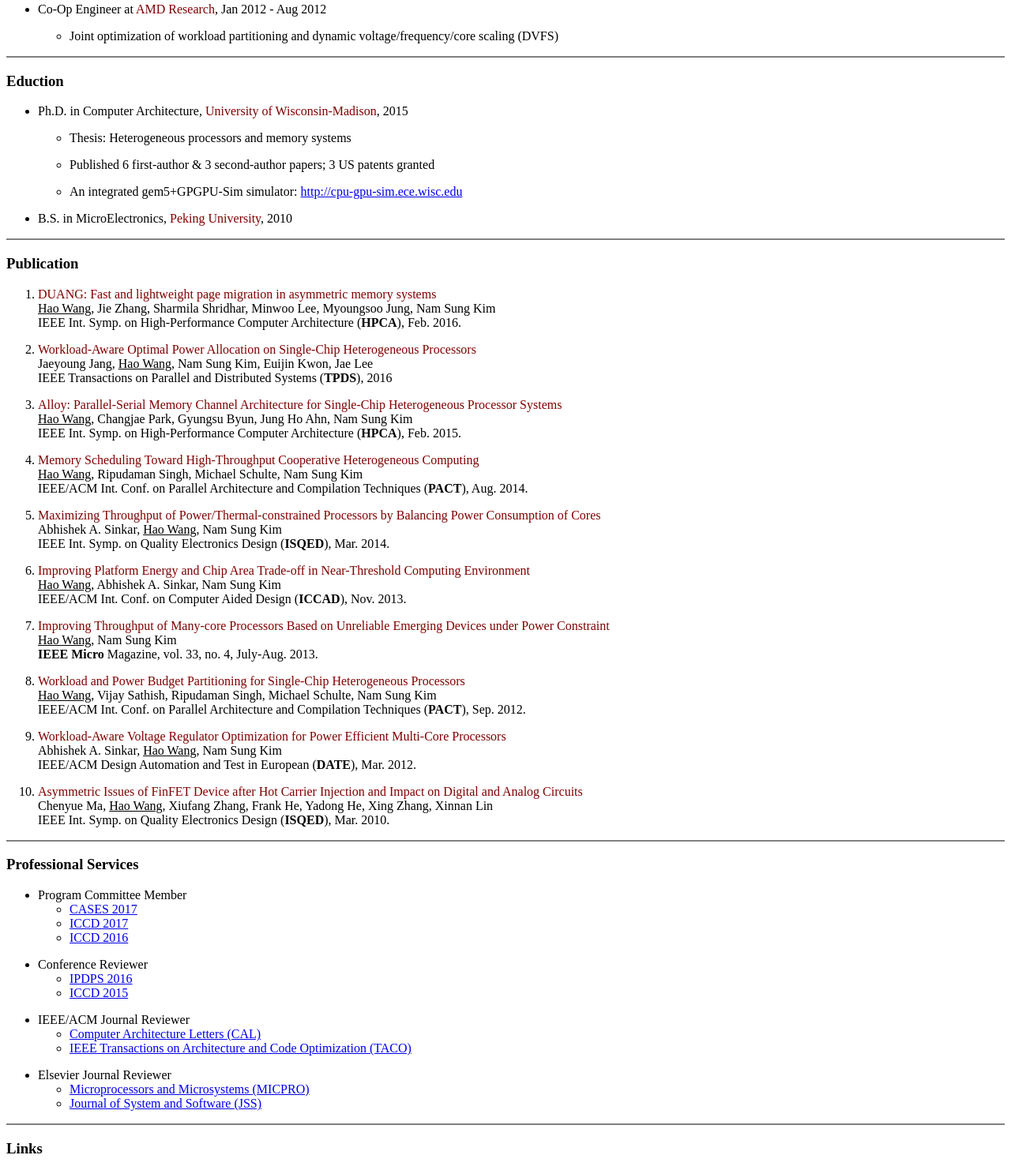
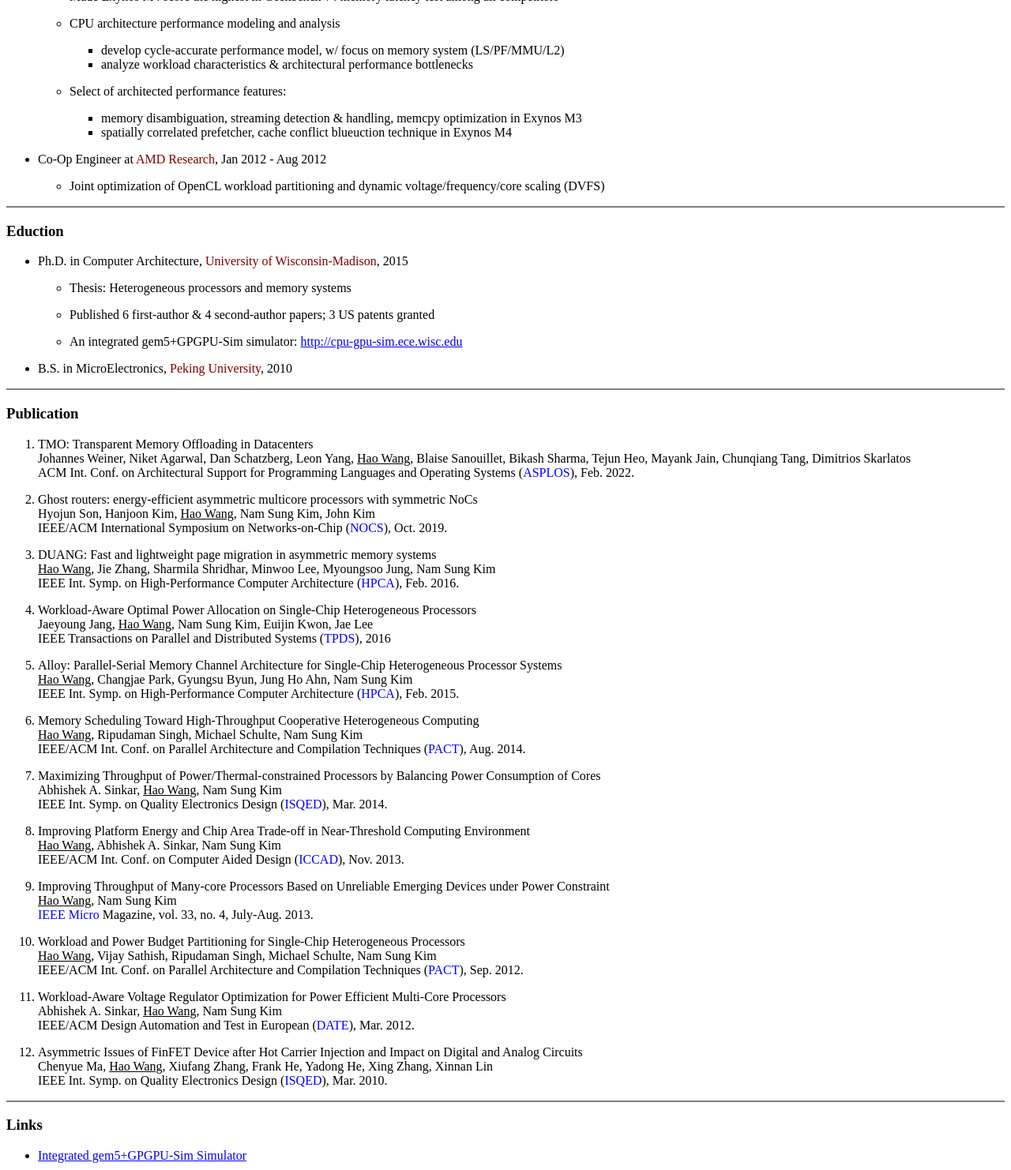
Before and after one commit to pkuwangh/pkuwangh.github.io, a plain HTML site: page index.html in a window 1280 px wide. Shown: the part 795-2277 px from the top of the page at 79% size. Drawn offline with Linux system fonts and the light colour scheme.

Commit message:
fb update

```diff
--- a/index.html
+++ b/index.html
@@ -8,62 +8,72 @@
 
 <table border="0" width = "100%" cellpadding="3">
     <tr>
-        <font size="5">Hao Wang</font><br>
-        <br>
-        Senior Staff Engineer<br>
-        Hygon Austin R&D Center<br>
-        <br>
+        <font size="6">Hao Wang</font><br>
     </tr>
 </table>
 
 
 <hr noshade="noshade">
 <h3>
-    <b>About Me</b>
+    About Me
 </h3>
-I am a Senior Staff Engineer at Hygon Austin R&D Center (HARC).<br>
-Before joining HARC in Oct 2017, I spent 2.5 years at Samsung as a Performance Architect for the Samsung's premium ARM-based CPU that goes into high-end Exynos SOCs.
-<br><br>
+I am a Performance & Capacity Engineer at Facebook/Meta. I work in a hardware performance team within Facebook Infra that
+<ul>
+    <p><li>define hardware roadmap for CPU, memory, accelerators, storage.</li></p>
+    <p><li>build hardware solutions and productionize future platforms.</li></p>
+    <p><li>evaluate next-gen hardware products with real-world application & traffic.</li></p>
+</ul>
+
+Before joining Facebook in Oct 2019, I spent 5+ years in CPU architecture/micro-architecture design
+<ul>
+    <p><li>at Samsung working on ARM CPU core that goes into the high-end Exynos SoCs for Samsung's premium Galaxy phones.</li></p>
+    <p><li>at Hygon working on x86 CPU core & SoC that hits server & HPC market in China.</li></p>
+</ul>
+<br>
 I received my PhD from University of Wisconsin-Madison working with Prof. <a href="http://icsl.ece.illinois.edu/member.html" target="_blank">Nam Sung Kim</a> in 2015,
 and my bachelor from Peking University in 2010.<br>
 
 
 <hr noshade="noshade">
 <h3>
-    <b>Industry Experience</b>
+    Industry Experience
 </h3>
 
 <ul>
     <p><li>
-    Senior Staff Engineer at <font color="maroon">Hygon Austin R&D Center</font>, Oct 2017 - Present<br>
+        Performance & Capacity Engineer at <font color="maroon">Facebook/Meta</font>, Oct 2019 - Present<br>
+    </li></p>
+
+    <p><li>
+        CPU/SoC Performance Architect at <font color="maroon">Hygon Austin R&D Center</font>, Oct 2017 - Sep 2019<br>
         <ul>
-        <p><li>Build performance study & analysis infrastructure (C++/Python) for server CPU architectural design</li></p>
-        <ul>
-            <li>build simpoint trace analysis framework, performance study flow, and statistics analysis tool</li>
-            <li>conduct model vs. silicon correlation; improved correlated ratio from ~70% to 90%+</li>
-        </ul>
+            <p><li>Worked on building the performance model for AMD Zen1 from scratch; 1 US + 2 CN patents granted</li></p>
             <p><li>Architected data prefetcher for next-gen CPU</li></p>
             <ul>
-            <li>significant changes to AMD Zen’s design w/ centralized confidence/aggressiveness control</li>
                 <li>designed a pointer engine to capture memory access patterns on complicated data structures</li>
+            </ul>
+            <p><li>Build performance study & analysis infrastructure for server CPU architectural design</li></p>
+            <ul>
+                <li>drive model vs. RTL correlation; improved correlation ratio from ~70% to 90%+</li>
+                <li>build simpoint trace analysis framework, performance study flow, and statistics analysis tool</li>
             </ul>
         </ul>
     </li></p>
 
     <p><li>
-    Senior Performance Architect at <font color="maroon">Samsung Austin R&D Center</font>, Jun 2015 - Oct 2017<br>
+        CPU Performance Architect at <font color="maroon">Samsung Austin R&D Center</font>, Jun 2015 - Oct 2017<br>
         <ul>
-        <p><li>Involved in 4 gens of Exynos mobile CPU design; filed 2 US patents; promoted after 1.5 years</li></p>
+            <p><li>Involved in 4 gens of Exynos mobile CPU design; 2 US patents granted</li></p>
             <p><li>Made Exynos M4 score the highest in Geekbench v4 memory latency test among all competitors</li></p>
-        <p><li>CPU architecture performance modeling (C++) and analysis</li></p>
+            <p><li>CPU architecture performance modeling and analysis</li></p>
             <ul>
-            <li>develop a cycle-accurate performance simulator, w/ focus on memory system (LS/PF/MMU/L2)</li>
+                <li>develop cycle-accurate performance model, w/ focus on memory system (LS/PF/MMU/L2)</li>
                 <li>analyze workload characteristics & architectural performance bottlenecks</li>
             </ul>
             <p><li>Select of architected performance features:</li></p>
             <ul>
                 <li>memory disambiguation, streaming detection & handling, memcpy optimization in Exynos M3</li>
-            <li>spatially correlated prefetcher, cache conflict reduction technique in Exynos M4</li>
+                <li>spatially correlated prefetcher, cache conflict blueuction technique in Exynos M4</li>
             </ul>
         </ul>
     </li></p>
@@ -71,7 +81,7 @@ and my bachelor from Peking University in 2010.<br>
     <p><li>
         Co-Op Engineer at <font color="maroon">AMD Research</font>, Jan 2012 - Aug 2012<br>
         <ul>
-        <p><li>Joint optimization of workload partitioning and dynamic voltage/frequency/core scaling (DVFS)</li></p>
+            <p><li>Joint optimization of OpenCL workload partitioning and dynamic voltage/frequency/core scaling (DVFS)</li></p>
         </ul>
     </li></p>
 </ul>
@@ -79,7 +89,7 @@ and my bachelor from Peking University in 2010.<br>
 
 <hr noshade="noshade">
 <h3>
-    <b>Eduction</b>
+    Eduction
 </h3>
 
 <ul>
@@ -87,7 +97,7 @@ and my bachelor from Peking University in 2010.<br>
         Ph.D. in Computer Architecture, <font color="maroon">University of Wisconsin-Madison</font>, 2015<br>
         <ul>
             <p><li>Thesis: Heterogeneous processors and memory systems</li></p>
-        <p><li>Published 6 first-author & 3 second-author papers; 3 US patents granted</li></p>
+            <p><li>Published 6 first-author & 4 second-author papers; 3 US patents granted</li></p>
             <p><li>An integrated gem5+GPGPU-Sim simulator: <a href="http://cpu-gpu-sim.ece.wisc.edu" target="_blank">http://cpu-gpu-sim.ece.wisc.edu</a></li></p>
         </ul>
     </li></p>
@@ -100,68 +110,80 @@ and my bachelor from Peking University in 2010.<br>
 
 <hr noshade="noshade">
 <h3>
-    <b>Publication</b>
+    Publication
 </h3>
 
 <ol>
     <p><li>
-    <font color="maroon">DUANG: Fast and lightweight page migration in asymmetric memory systems</font>
-    <br><u>Hao Wang</u>, Jie Zhang, Sharmila Shridhar, Minwoo Lee, Myoungsoo Jung, Nam Sung Kim
-    <br>IEEE Int. Symp. on High-Performance Computer Architecture (<b>HPCA</b>), Feb. 2016.
+        TMO: Transparent Memory Offloading in Datacenters
+        <br>Johannes Weiner, Niket Agarwal, Dan Schatzberg, Leon Yang, <u>Hao Wang</u>, Blaise Sanouillet, Bikash Sharma, Tejun Heo, Mayank Jain, Chunqiang Tang, Dimitrios Skarlatos
+        <br>ACM Int. Conf. on Architectural Support for Programming Languages and Operating Systems (<font color="blue">ASPLOS</font>), Feb. 2022.
     </li></p>
 
     <p><li>
-    <font color="maroon">Workload-Aware Optimal Power Allocation on Single-Chip Heterogeneous Processors</font>
-    <br>Jaeyoung Jang, <u>Hao Wang</u>, Nam Sung Kim, Euijin Kwon, Jae Lee
-    <br>IEEE Transactions on Parallel and Distributed Systems (<b>TPDS</b>), 2016
+        Ghost routers: energy-efficient asymmetric multicore processors with symmetric NoCs
+        <br>Hyojun Son, Hanjoon Kim, <u>Hao Wang</u>, Nam Sung Kim, John Kim
+        <br>IEEE/ACM International Symposium on Networks-on-Chip (<font color="blue">NOCS</font>), Oct. 2019.
     </li></p>
 
     <p><li>
-    <font color="maroon">Alloy: Parallel-Serial Memory Channel Architecture for Single-Chip Heterogeneous Processor Systems</font>
-    <br><u>Hao Wang</u>, Changjae Park, Gyungsu Byun, Jung Ho Ahn, Nam Sung Kim
-    <br>IEEE Int. Symp. on High-Performance Computer Architecture (<b>HPCA</b>), Feb. 2015.
+        DUANG: Fast and lightweight page migration in asymmetric memory systems
+        <br><u>Hao Wang</u>, Jie Zhang, Sharmila Shridhar, Minwoo Lee, Myoungsoo Jung, Nam Sung Kim
+        <br>IEEE Int. Symp. on High-Performance Computer Architecture (<font color="blue">HPCA</font>), Feb. 2016.
     </li></p>
 
     <p><li>
-    <font color="maroon">Memory Scheduling Toward High-Throughput Cooperative Heterogeneous Computing</font>
-    <br><u>Hao Wang</u>, Ripudaman Singh, Michael Schulte, Nam Sung Kim
-    <br>IEEE/ACM Int. Conf. on Parallel Architecture and Compilation Techniques (<b>PACT</b>), Aug. 2014.
+        Workload-Aware Optimal Power Allocation on Single-Chip Heterogeneous Processors
+        <br>Jaeyoung Jang, <u>Hao Wang</u>, Nam Sung Kim, Euijin Kwon, Jae Lee
+        <br>IEEE Transactions on Parallel and Distributed Systems (<font color="blue">TPDS</font>), 2016
     </li></p>
 
     <p><li>
-    <font color="maroon">Maximizing Throughput of Power/Thermal-constrained Processors by Balancing Power Consumption of Cores</font>
-    <br>Abhishek A. Sinkar, <u>Hao Wang</u>, Nam Sung Kim
-    <br>IEEE Int. Symp. on Quality Electronics Design (<b>ISQED</b>), Mar. 2014.
+        Alloy: Parallel-Serial Memory Channel Architecture for Single-Chip Heterogeneous Processor Systems
+        <br><u>Hao Wang</u>, Changjae Park, Gyungsu Byun, Jung Ho Ahn, Nam Sung Kim
+        <br>IEEE Int. Symp. on High-Performance Computer Architecture (<font color="blue">HPCA</font>), Feb. 2015.
     </li></p>
 
     <p><li>
-    <font color="maroon">Improving Platform Energy and Chip Area Trade-off in Near-Threshold Computing Environment</font>
-    <br><u>Hao Wang</u>, Abhishek A. Sinkar, Nam Sung Kim
-    <br>IEEE/ACM Int. Conf. on Computer Aided Design (<b>ICCAD</b>), Nov. 2013.
+        Memory Scheduling Toward High-Throughput Cooperative Heterogeneous Computing
+        <br><u>Hao Wang</u>, Ripudaman Singh, Michael Schulte, Nam Sung Kim
+        <br>IEEE/ACM Int. Conf. on Parallel Architecture and Compilation Techniques (<font color="blue">PACT</font>), Aug. 2014.
     </li></p>
 
     <p><li>
-    <font color="maroon">Improving Throughput of Many-core Processors Based on Unreliable Emerging Devices under Power Constraint</font>
-    <br><u>Hao Wang</u>, Nam Sung Kim
-    <br><b>IEEE Micro</b> Magazine, vol. 33, no. 4, July-Aug. 2013.
+        Maximizing Throughput of Power/Thermal-constrained Processors by Balancing Power Consumption of Cores
+        <br>Abhishek A. Sinkar, <u>Hao Wang</u>, Nam Sung Kim
+        <br>IEEE Int. Symp. on Quality Electronics Design (<font color="blue">ISQED</font>), Mar. 2014.
     </li></p>
 
     <p><li>
-    <font color="maroon">Workload and Power Budget Partitioning for Single-Chip Heterogeneous Processors</font>
-    <br><u>Hao Wang</u>, Vijay Sathish, Ripudaman Singh, Michael Schulte, Nam Sung Kim
-    <br>IEEE/ACM Int. Conf. on Parallel Architecture and Compilation Techniques (<b>PACT</b>), Sep. 2012.
+        Improving Platform Energy and Chip Area Trade-off in Near-Threshold Computing Environment
+        <br><u>Hao Wang</u>, Abhishek A. Sinkar, Nam Sung Kim
+        <br>IEEE/ACM Int. Conf. on Computer Aided Design (<font color="blue">ICCAD</font>), Nov. 2013.
     </li></p>
 
     <p><li>
-    <font color="maroon">Workload-Aware Voltage Regulator Optimization for Power Efficient Multi-Core Processors</font>
-    <br>Abhishek A. Sinkar, <u>Hao Wang</u>, Nam Sung Kim
-    <br>IEEE/ACM Design Automation and Test in European (<b>DATE</b>), Mar. 2012.
+        Improving Throughput of Many-core Processors Based on Unreliable Emerging Devices under Power Constraint
+        <br><u>Hao Wang</u>, Nam Sung Kim
+        <br><font color="blue">IEEE Micro</font> Magazine, vol. 33, no. 4, July-Aug. 2013.
     </li></p>
 
     <p><li>
-    <font color="maroon">Asymmetric Issues of FinFET Device after Hot Carrier Injection and Impact on Digital and Analog Circuits</font>
+        Workload and Power Budget Partitioning for Single-Chip Heterogeneous Processors
+        <br><u>Hao Wang</u>, Vijay Sathish, Ripudaman Singh, Michael Schulte, Nam Sung Kim
+        <br>IEEE/ACM Int. Conf. on Parallel Architecture and Compilation Techniques (<font color="blue">PACT</font>), Sep. 2012.
+    </li></p>
+
+    <p><li>
+        Workload-Aware Voltage Regulator Optimization for Power Efficient Multi-Core Processors
+        <br>Abhishek A. Sinkar, <u>Hao Wang</u>, Nam Sung Kim
+        <br>IEEE/ACM Design Automation and Test in European (<font color="blue">DATE</font>), Mar. 2012.
+    </li></p>
+
+    <p><li>
+        Asymmetric Issues of FinFET Device after Hot Carrier Injection and Impact on Digital and Analog Circuits
         <br>Chenyue Ma, <u>Hao Wang</u>, Xiufang Zhang, Frank He, Yadong He, Xing Zhang, Xinnan Lin
-    <br>IEEE Int. Symp. on Quality Electronics Design (<b>ISQED</b>), Mar. 2010.
+        <br>IEEE Int. Symp. on Quality Electronics Design (<font color="blue">ISQED</font>), Mar. 2010.
     </li></p>
 
 </ol>
@@ -169,66 +191,7 @@ and my bachelor from Peking University in 2010.<br>
 
 <hr noshade="noshade">
 <h3>
-    <b>Professional Services</b>
-</h3>
-<ul>
-    <p><li>
-    Program Committee Member
-    <ul>
-        <li>
-        <a href="http://www.esweek.org/cases/about">CASES 2017</a>
-        </li>
-        <li>
-        <a href="http://www.iccd-conf.com/Home.html">ICCD 2017</a>
-        </li>
-        <li>
-        <a href="http://www.iccd-conf.com/2016/Home.html">ICCD 2016</a>
-        </li>
-    </ul>
-    </li></p>
-
-    <p><li>
-    Conference Reviewer
-    <ul>
-        <li>
-        <a href="http://www.ipdps.org/ipdps2016/index.html">IPDPS 2016</a>
-        </li>
-        <li>
-        <a href="http://iccd-conf.com/2015/Home.html">ICCD 2015</a>
-        </li>
-    </ul>
-    </li></p>
-
-    <p><li>
-    IEEE/ACM Journal Reviewer
-    <ul>
-        <li>
-        <a href="https://www.computer.org/web/cal">Computer Architecture Letters (CAL)</a>
-        </li>
-        <li>
-        <a href="http://taco.acm.org/">IEEE Transactions on Architecture and Code Optimization (TACO)</a>
-        </li>
-    </ul>
-    </li></p>
-
-    <p><li>
-    Elsevier Journal Reviewer
-    <ul>
-        <li>
-        <a href="http://www.journals.elsevier.com/microprocessors-and-microsystems/">Microprocessors and Microsystems (MICPRO)<a/>
-        </li>
-        <li>
-        <a href="http://taco.acm.org/">Journal of System and Software (JSS)<a/>
-        </li>
-    </ul>
-    </li></p>
-
-</ul>
-
-
-<hr noshade="noshade">
-<h3>
-    <b>Links</b>
+    Links
 </h3>
 <ul>
 
```
Lines whose indentation alone changed are shown as unchanged.
